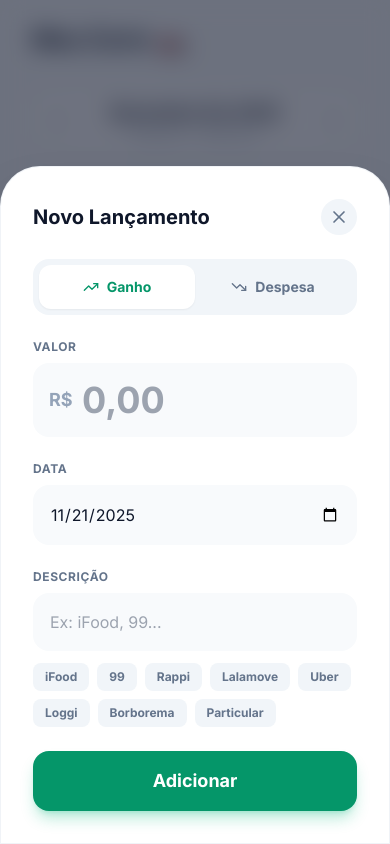
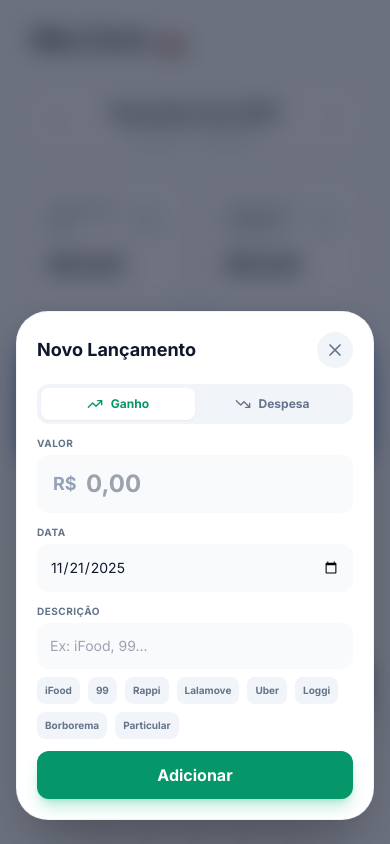
Before and after one commit to matheuusm23-afk/Meu-corre-V.-New, a React (Vite) app: page / in a window 390 px wide. Both pictures are taken after a click on the button 334 px from the left and 684 px from the top of the page. Shown: the top 844 px of the page. Built offline with nearby package versions, Linux system fonts and the light colour scheme.

Commit message:
feat: Refactor modal styling and layout
Adjusts modal presentation for better responsiveness and visual appeal, including changes to padding, border radius, and text size.

```diff
--- a/components/Dashboard.tsx
+++ b/components/Dashboard.tsx
@@ -425,15 +425,15 @@ export const Dashboard: React.FC<DashboardProps> = ({
 
       {/* Modal Form */}
       {showForm && (
-        <div className="fixed inset-0 z-[60] flex items-end sm:items-center justify-center sm:p-4">
+        <div className="fixed inset-0 z-[60] flex items-end justify-center p-4 sm:items-center">
           <div
             className="absolute inset-0 bg-slate-900/60 backdrop-blur-md animate-in fade-in duration-300"
             onClick={() => setShowForm(false)}
           />
 
-          <div className="relative bg-white dark:bg-slate-900 w-full sm:max-w-md sm:rounded-[2.5rem] rounded-t-[2.5rem] p-8 shadow-2xl animate-in slide-in-from-bottom duration-300 overflow-hidden border border-slate-200/50 dark:border-slate-700/50">
-            <div className="flex justify-between items-center mb-6">
-              <h3 className="text-xl font-bold text-slate-900 dark:text-white">
+          <div className="relative bg-white dark:bg-slate-900 w-full max-w-sm rounded-[2rem] p-5 shadow-2xl animate-in slide-in-from-bottom duration-300 overflow-hidden border border-slate-200/50 dark:border-slate-700/50 mb-2 sm:mb-0">
+            <div className="flex justify-between items-center mb-4">
+              <h3 className="text-lg font-bold text-slate-900 dark:text-white">
                 {editingId ? 'Editar' : 'Novo'} Lançamento
               </h3>
               <button onClick={() => setShowForm(false)} className="bg-slate-100 dark:bg-slate-800 p-2 rounded-full text-slate-500">
@@ -441,14 +441,14 @@ export const Dashboard: React.FC<DashboardProps> = ({
               </button>
             </div>
 
-            <form onSubmit={handleSubmit} className="space-y-6">
+            <form onSubmit={handleSubmit} className="space-y-3">
 
               {/* Type Toggle */}
-              <div className="bg-slate-100 dark:bg-slate-800 p-1.5 rounded-2xl flex relative">
+              <div className="bg-slate-100 dark:bg-slate-800 p-1 rounded-xl flex relative">
                 <button
                   type="button"
                   onClick={() => setType('income')}
-                  className={`flex-1 py-3 rounded-xl text-sm font-bold flex items-center justify-center gap-2 transition-all relative z-10 ${
+                  className={`flex-1 py-2 rounded-lg text-xs font-bold flex items-center justify-center gap-2 transition-all relative z-10 ${
                     type === 'income'
                       ? 'bg-white dark:bg-slate-700 text-emerald-600 dark:text-emerald-400 shadow-sm'
                       : 'text-slate-500 dark:text-slate-400'
@@ -460,7 +460,7 @@ export const Dashboard: React.FC<DashboardProps> = ({
                 <button
                   type="button"
                   onClick={() => setType('expense')}
-                  className={`flex-1 py-3 rounded-xl text-sm font-bold flex items-center justify-center gap-2 transition-all relative z-10 ${
+                  className={`flex-1 py-2 rounded-lg text-xs font-bold flex items-center justify-center gap-2 transition-all relative z-10 ${
                     type === 'expense'
                       ? 'bg-white dark:bg-slate-700 text-rose-600 dark:text-rose-400 shadow-sm'
                       : 'text-slate-500 dark:text-slate-400'
@@ -472,7 +472,7 @@ export const Dashboard: React.FC<DashboardProps> = ({
               </div>
 
               <div>
-                <label className="block text-xs text-slate-500 dark:text-slate-400 mb-2 uppercase font-bold tracking-wider">Valor</label>
+                <label className="block text-[10px] text-slate-500 dark:text-slate-400 mb-1 uppercase font-bold tracking-wider">Valor</label>
                 <div className="relative group">
                   <span className="absolute left-4 top-1/2 -translate-y-1/2 text-slate-400 font-bold text-lg">R$</span>
                   <input
@@ -482,42 +482,42 @@ export const Dashboard: React.FC<DashboardProps> = ({
                     value={amount}
                     onChange={e => setAmount(e.target.value)}
                     placeholder="0,00"
-                    className="w-full bg-slate-50 dark:bg-slate-950 text-slate-900 dark:text-white text-4xl pl-12 pr-4 py-4 rounded-2xl focus:ring-2 focus:ring-blue-500 focus:outline-none font-bold transition-all border border-transparent"
+                    className="w-full bg-slate-50 dark:bg-slate-950 text-slate-900 dark:text-white text-2xl pl-12 pr-3 py-3 rounded-xl focus:ring-2 focus:ring-blue-500 focus:outline-none font-bold transition-all border border-transparent"
                     inputMode="decimal"
                   />
                 </div>
               </div>
 
               <div>
-                <label className="block text-xs text-slate-500 dark:text-slate-400 mb-2 uppercase font-bold tracking-wider">Data</label>
+                <label className="block text-[10px] text-slate-500 dark:text-slate-400 mb-1 uppercase font-bold tracking-wider">Data</label>
                 <input
                   type="date"
                   required
                   value={date}
                   onChange={e => setDate(e.target.value)}
-                  className="w-full bg-slate-50 dark:bg-slate-950 text-slate-900 dark:text-white p-4 rounded-2xl focus:ring-2 focus:ring-blue-500 focus:outline-none appearance-none transition-all font-medium border border-transparent"
+                  className="w-full bg-slate-50 dark:bg-slate-950 text-slate-900 dark:text-white p-3 rounded-xl focus:ring-2 focus:ring-blue-500 focus:outline-none appearance-none transition-all font-medium border border-transparent text-sm"
                 />
               </div>
 
               <div>
-                <label className="block text-xs text-slate-500 dark:text-slate-400 mb-2 uppercase font-bold tracking-wider">Descrição</label>
+                <label className="block text-[10px] text-slate-500 dark:text-slate-400 mb-1 uppercase font-bold tracking-wider">Descrição</label>
                 <input
                   type="text"
                   required
                   value={description}
                   onChange={e => setDescription(e.target.value)}
                   placeholder={type === 'income' ? "Ex: iFood, 99..." : "Ex: Gasolina..."}
-                  className="w-full bg-slate-50 dark:bg-slate-950 text-slate-900 dark:text-white p-4 rounded-2xl focus:ring-2 focus:ring-blue-500 focus:outline-none font-medium border border-transparent"
+                  className="w-full bg-slate-50 dark:bg-slate-950 text-slate-900 dark:text-white p-3 rounded-xl focus:ring-2 focus:ring-blue-500 focus:outline-none font-medium border border-transparent text-sm"
                 />
 
                 {/* Quick Tags */}
-                <div className="flex flex-wrap gap-2 mt-3">
+                <div className="flex flex-wrap gap-2 mt-2">
                   {(type === 'income' ? DELIVERY_APPS : EXPENSE_CATEGORIES).map(tag => (
                     <button
                       key={tag}
                       type="button"
                       onClick={() => setDescription(tag)}
-                      className={`text-xs font-bold px-3 py-1.5 rounded-lg transition-colors ${
+                      className={`text-[10px] font-bold px-2 py-1.5 rounded-lg transition-colors ${
                         description === tag
                           ? 'bg-slate-900 dark:bg-white text-white dark:text-slate-900'
                           : 'bg-slate-100 dark:bg-slate-800 text-slate-500 dark:text-slate-400 hover:bg-slate-200 dark:hover:bg-slate-700'
@@ -531,7 +531,7 @@ export const Dashboard: React.FC<DashboardProps> = ({
 
               <button
                 type="submit"
-                className={`w-full py-4 rounded-2xl font-bold text-lg shadow-lg transition-all active:scale-95 mt-2 text-white ${
+                className={`w-full py-3 rounded-xl font-bold text-base shadow-lg transition-all active:scale-95 mt-1 text-white ${
                   type === 'income'
                     ? 'bg-emerald-600 hover:bg-emerald-700 shadow-emerald-500/30'
                     : 'bg-rose-600 hover:bg-rose-700 shadow-rose-500/30'
```
